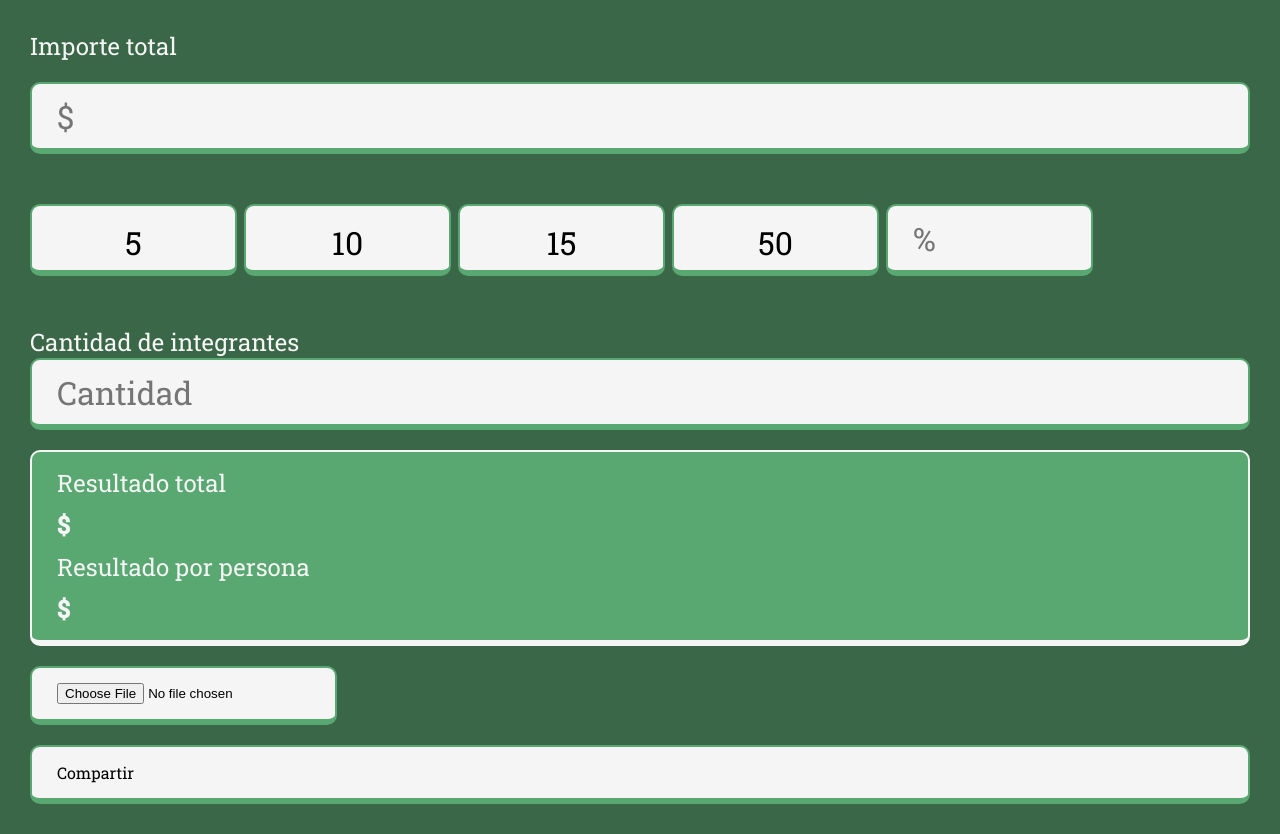
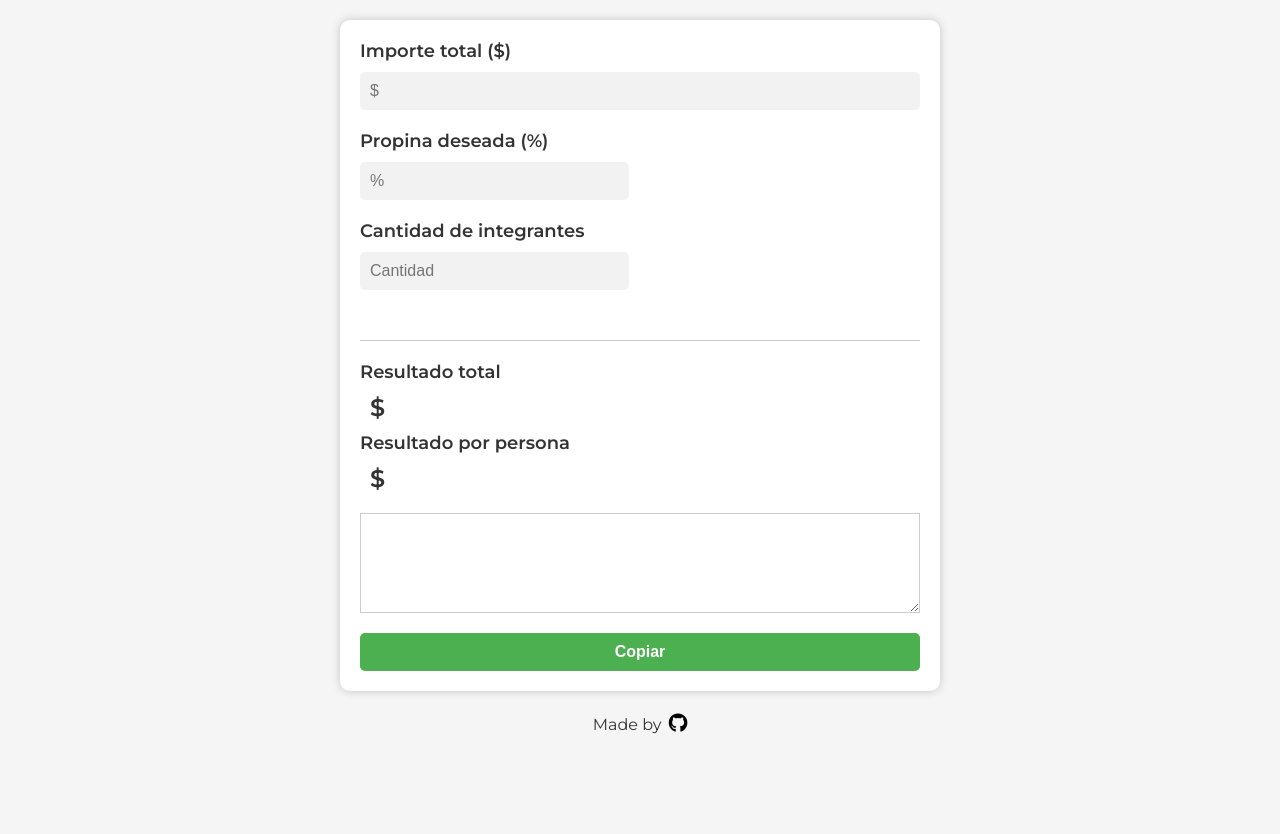
Before and after one commit to juaniforclaz/splitter, a plain HTML site: page index.html in a window 1280 px wide. After the commit the page ends 800 px from the top, so only its background shows below. Drawn offline with Linux system fonts and the light colour scheme.

Commit message:
Splitter Terminado

```diff
--- a/index.html
+++ b/index.html
@@ -5,37 +5,40 @@
     <meta http-equiv="X-UA-Compatible" content="IE=edge" />
     <meta name="viewport" content="width=device-width, initial-scale=1.0" />
     <link rel="stylesheet" href="styles.css" />
+    <link
+      rel="stylesheet"
+      href="https://cdnjs.cloudflare.com/ajax/libs/font-awesome/5.15.3/css/all.min.css"
+    />
     <title>Document</title>
   </head>
   <body>
-    <div class="container">
-      <label for="total" class="title">Importe total</label>
+    <form class="container">
+      <label for="total" class="title">Importe total ($)</label>
       <input
         type="number"
-        name=""
+        name="total"
         id="total"
         placeholder="$"
         class="input-form"
       />
       <div class="propina">
-        <input type="button" class="valuePropina" value="5" />
-        <input type="button" class="valuePropina" value="10" />
-        <input type="button" class="valuePropina" value="15" />
-        <input type="button" class="valuePropina" value="50" />
+        <label for="propina" class="title">Propina deseada (%)</label>
         <input
           type="number"
           min="0"
+          id="propina"
           max="100"
           maxlength="3"
-          value="%"
+          name="porcentajePropina"
           placeholder="%"
+          class="input-form"
         />
       </div>
       <div class="personas">
-        <label for="integrantes" class="title">Cantidad de integrantes</label>
+        <label for="personas" class="title">Cantidad de integrantes</label>
         <input
           type="number"
-          name=""
+          name="personas"
           id="personas"
           class="input-form"
           placeholder="Cantidad"
@@ -53,13 +56,19 @@
           <h2 id="newPersonas"></h2>
         </div>
       </div>
-      <div class="cargar">
-        <input type="file" name="" id="" placeholder="Cargar" />
+      <div>
+        <textarea name="" id="resultadoTexto" cols="30" rows="10"></textarea>
+        <button type="button" id="compartir">Copiar</button>
       </div>
-      <div class="compartir">
-        <p>Compartir</p>
-      </div>
-    </div>
+    </form>
+    <footer>
+      <p>
+        Made by
+        <a href="https://github.com/juaniforclaz" target="_blank">
+          <i class="fab fa-github"></i
+        ></a>
+      </p>
+    </footer>
     <script src="main.js"></script>
   </body>
 </html>
--- a/main.js
+++ b/main.js
@@ -1,18 +1,50 @@
-let total = document.getElementById("total");
-let newTotal = document.getElementById("newTotal");
-let resultadoTotal = document.getElementsByClassName("resultado");
-let personas = document.getElementById("personas");
-let newPersonas = document.getElementById("newPersonas");
+const totalInput = document.getElementById("total");
+const propinaInput = document.getElementById("propina");
+const personasInput = document.getElementById("personas");
+const newTotalOutput = document.getElementById("newTotal");
+const newPersonasOutput = document.getElementById("newPersonas");
+const compartirButton = document.getElementById("compartir");
+const resultadoTexto = document.getElementById("resultadoTexto");
 
-total.addEventListener("input", showTotal);
-personas.addEventListener("input", showPersonas);
+function calcularPropina() {
+  const total = parseFloat(totalInput.value);
+  const propina = parseFloat(propinaInput.value);
+  const personas = parseFloat(personasInput.value);
 
-function showTotal(e) {
-  cantTotal = newTotal.textContent = e.target.value;
+  // Validar que los valores sean números
+  if (isNaN(total) || isNaN(propina) || isNaN(personas)) {
+    newTotalOutput.textContent = "---";
+    newPersonasOutput.textContent = "---";
+    resultadoTexto.value = "";
+    return;
+  }
+
+  const propinaCalculada = total * (propina / 100);
+  const totalConPropina = total + propinaCalculada;
+  const totalPorPersona = totalConPropina / personas;
+
+  newTotalOutput.textContent = totalConPropina.toFixed(2);
+  newPersonasOutput.textContent = totalPorPersona.toFixed(2);
+
+  // Generar texto a copiar para compartir
+  const texto = `El valor total es: $${total.toFixed(
+    2
+  )}\nEl porcentaje de propina es: ${propina}%\nEl valor total con propina es: $${totalConPropina.toFixed(
+    2
+  )}\nEl valor total por persona es: $${totalPorPersona.toFixed(2)}`;
+  resultadoTexto.value = texto;
 }
 
-function showPersonas(e) {
-  cantPersonas = newPersonas.textContent = e.target.value;
-  totalPorPersona = newTotal.textContent / newPersonas.textContent;
-  newPersonas.innerHTML = totalPorPersona;
+totalInput.addEventListener("input", calcularPropina);
+propinaInput.addEventListener("input", calcularPropina);
+personasInput.addEventListener("input", calcularPropina);
+
+// Función para copiar el texto generado al portapapeles
+function copiarTexto() {
+  resultadoTexto.select();
+  resultadoTexto.setSelectionRange(0, 99999);
+  document.execCommand("copy");
+  alert("El texto ha sido copiado correctamente!");
 }
+
+compartirButton.addEventListener("click", copiarTexto);
--- a/styles.scss
+++ b/styles.scss
@@ -1,154 +1,117 @@
-@import url("https://fonts.googleapis.com/css2?family=Roboto+Slab:wght@300;400;500&display=swap");
-$border-color: #59a771;
+@import url("https://fonts.googleapis.com/css2?family=Montserrat:wght@400;600&display=swap");
 
 * {
+  box-sizing: border-box;
+  margin: 0;
   padding: 0;
-  margin: 0;
-  box-sizing: border-box;
 }
 
 body {
-  background-color: #3a6748;
-  font-family: "Roboto Slab", serif;
+  font-family: "Montserrat", sans-serif;
+  font-size: 16px;
+  color: #333;
+  background-color: #f5f5f5;
+  display: flex;
+  align-items: center;
+  justify-content: center;
+  flex-direction: column;
+}
+
+.container {
+  margin-top: 20px;
+  width: 80%;
+  max-width: 600px;
+  height: 80%;
+  padding: 20px;
+  background-color: #fff;
+  border-radius: 10px;
+  box-shadow: 0 0 10px rgba(0, 0, 0, 0.2);
+}
+
+.title {
+  display: block;
+  margin-bottom: 10px;
+  font-size: 18px;
+  font-weight: 600;
+  color: #333;
 }
 
 .input-form {
+  display: block;
   width: 100%;
-  height: 72px;
-  padding: 15px 25px;
-  background: #f5f5f5;
-  border-width: 2px 2px 6px 2px;
-  border-style: solid;
-  border-color: #59a771;
-  border-radius: 10px;
-  font-style: normal;
+  padding: 10px;
+  margin-bottom: 20px;
+  border: none;
+  border-radius: 5px;
+  background-color: #f2f2f2;
+  font-size: 16px;
   font-weight: 400;
-  font-size: 32px;
-  display: flex;
-  justify-content: space-between;
-  font-family: "Roboto Slab", serif;
+  color: #333;
 }
 
-.container {
-  padding: 30px;
-  display: flex;
-  flex-direction: column;
-  gap: 20px;
-}
-
-.title {
-  color: #f5f5f5;
-  font-size: x-large;
-}
-
-.propina {
-  margin: 30px 0 30px 0;
-  display: flex;
-  flex-direction: row;
-  flex-wrap: wrap;
-  justify-content: flex-start;
-  gap: 7px;
-
-  & button {
-    height: 72px;
-    width: 100px;
-    padding: 15px 25px;
-    background: #f5f5f5;
-    border-width: 2px 2px 6px 2px;
-    border-style: solid;
-    border-color: $border-color;
-    border-radius: 10px;
-    font-style: normal;
-    font-weight: 400;
-    font-size: 32px;
-    display: flex;
-    align-items: center;
-    justify-content: center;
-    font-family: "Roboto Slab", serif;
-
-    &:focus {
-      background: #59a771;
-      border-width: 2px 2px 6px 2px;
-      border-style: solid;
-      border-color: #f5f5f5;
-      border-radius: 10px;
-      color: #f5f5f5;
-    }
-  }
-
-  & input {
-    height: 72px;
-    width: 207px;
-    padding: 15px 25px;
-    background: #f5f5f5;
-    border-width: 2px 2px 6px 2px;
-    border-style: solid;
-    border-color: $border-color;
-    border-radius: 10px;
-    font-style: normal;
-    font-weight: 400;
-    font-size: 32px;
-    display: flex;
-    align-items: center;
-    justify-content: center;
-    font-family: "Roboto Slab", serif;
-
-    &:focus {
-      background: #59a771;
-      border-width: 2px 2px 6px 2px;
-      border-style: solid;
-      border-color: #f5f5f5;
-      color: #f5f5f5;
-      border-radius: 10px;
-    }
-  }
+.propina,
+.personas {
+  display: inline-block;
+  width: 48%;
+  margin-right: 4%;
 }
 
 .resultado {
-  padding: 15px 25px;
-  background-color: $border-color;
-  display: flex;
-  flex-direction: column;
-  gap: 10px;
-  border-width: 2px 2px 6px 2px;
-  border-style: solid;
-  border-color: #f5f5f5;
-  border-radius: 10px;
-}
-
-.resultado h2 {
-  color: #f5f5f5;
-}
-
-.cargar input {
-  display: flex;
-  flex-direction: row;
-  justify-content: space-between;
-  align-items: center;
-  padding: 15px 25px;
-  background: #f5f5f5;
-  border-width: 2px 2px 6px 2px;
-  border-style: solid;
-  border-color: #59a771;
-  border-radius: 10px;
-}
-
-.compartir p {
-  display: flex;
-  flex-direction: row;
-  justify-content: space-between;
-  align-items: center;
-  padding: 15px 25px;
-  background: #f5f5f5;
-  border-width: 2px 2px 6px 2px;
-  border-style: solid;
-  border-color: #59a771;
-  border-radius: 10px;
+  margin-top: 30px;
+  border-top: 1px solid #ccc;
+  padding-top: 20px;
 }
 
 .resultado-row {
   display: flex;
-  flex-direction: row;
-  color: #f5f5f5;
-  gap: 5px;
+  align-items: center;
+  margin-bottom: 10px;
 }
+
+.resultado h2 {
+  font-size: 24px;
+  font-weight: 600;
+  color: #333;
+  margin-left: 10px;
+}
+
+button {
+  display: block;
+  width: 100%;
+  padding: 10px;
+  border: none;
+  border-radius: 5px;
+  background-color: #4caf50;
+  color: #fff;
+  font-size: 16px;
+  font-weight: 600;
+  cursor: pointer;
+  transition: all 0.2s ease-in-out;
+}
+
+button:hover {
+  background-color: #357a38;
+}
+
+textarea {
+  display: block;
+  width: 100%;
+  height: 100px;
+  padding: 10px;
+  border: 1px solid #ccc;
+  box-sizing: border-box;
+  margin-top: 20px;
+  margin-bottom: 20px;
+}
+
+footer {
+  padding: 20px;
+  display: flex;
+  align-items: center;
+  a {
+    color: black;
+    text-decoration: none;
+    font-size: larger;
+    margin-left: 3px;
+  }
+}
```
Also changed, not shown: styles.css, 1 other file.
